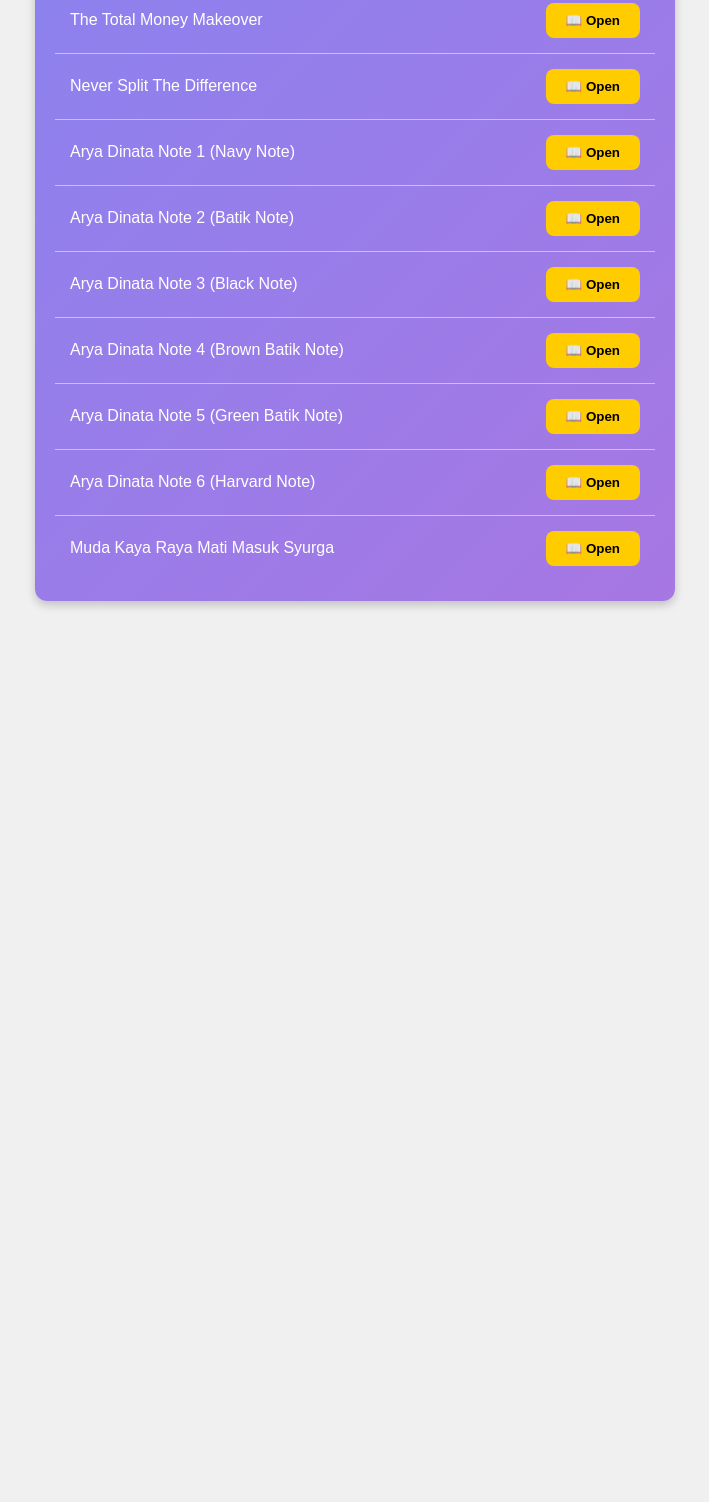
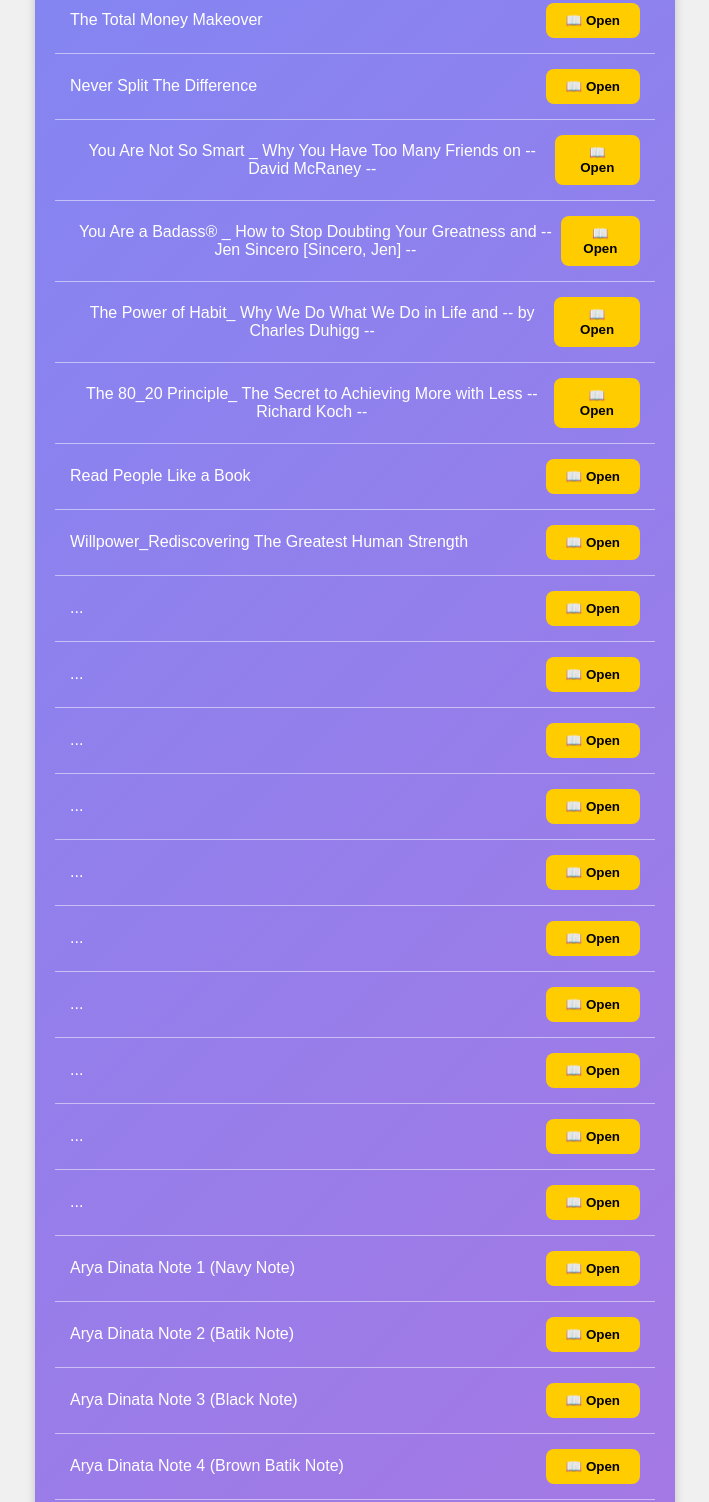
Before and after one commit to aryadinataSTKIP/Left_Brain, a plain HTML site: page index.html in a window 1280 px wide. Shown: the part 1514-3016 px from the top of the page, without its empty margins (285-994 px from the left). Before the commit the page ends 2143 px from the top, so only its background shows below. Drawn offline with Linux system fonts and the light colour scheme.

Commit message:
Update index.html

```diff
--- a/index.html
+++ b/index.html
@@ -144,6 +144,70 @@
             <button onclick="window.open('https://drive.google.com/file/d/1QHQqlnofBmDhYL9zursjD4AkoeF3A1jP/view?usp=sharing', '_blank')">📖 Open</button>
         </div>
         <div class="book">
+            <span>You Are Not So Smart _ Why You Have Too Many Friends on -- David McRaney --</span>
+            <button onclick="window.open('https://drive.google.com/file/d/1BDoRZe_PLXpr7LYLCoCCGZqJmNlryBlX/view?usp=sharing', '_blank')">📖 Open</button>
+        </div>
+        <div class="book">
+            <span>You Are a Badass® _ How to Stop Doubting Your Greatness and -- Jen Sincero [Sincero, Jen] --</span>
+            <button onclick="window.open('https://drive.google.com/file/d/1zBY2F-B5dfhyOpJFRsoFezaCpqHLLh2F/view?usp=sharing', '_blank')">📖 Open</button>
+        </div>
+        <div class="book">
+            <span>The Power of Habit_ Why We Do What We Do in Life and -- by Charles Duhigg --</span>
+            <button onclick="window.open('https://drive.google.com/file/d/1ThGeD9jHwz7no_3TMUoV7bkneBt0bSkv/view?usp=sharing', '_blank')">📖 Open</button>
+        </div>
+        <div class="book">
+            <span>The 80_20 Principle_ The Secret to Achieving More with Less -- Richard Koch --</span>
+            <button onclick="window.open('https://drive.google.com/file/d/1qx3yMG3WvYiFYcWkUiEQRo__CgDTi17i/view?usp=sharing', '_blank')">📖 Open</button>
+        </div>
+        <div class="book">
+            <span>Read People Like a Book</span>
+            <button onclick="window.open('https://drive.google.com/file/d/1JsZYfmJv1wRr3K3KwvySlf6KYOn2Ia4I/view?usp=sharing', '_blank')">📖 Open</button>
+        </div>
+        <div class="book">
+            <span>Willpower_Rediscovering The Greatest Human Strength</span>
+            <button onclick="window.open('https://drive.google.com/file/d/1ptM3nXNj9voSjHhY0iTJhDa332snM4WZ/view?usp=sharing', '_blank')">📖 Open</button>
+        </div>
+        <div class="book">
+            <span>...</span>
+            <button onclick="window.open('https://drive.google.com/file/d/1QHQqlnofBmDhYL9zursjD4AkoeF3A1jP/view?usp=sharing', '_blank')">📖 Open</button>
+        </div>
+        <div class="book">
+            <span>...</span>
+            <button onclick="window.open('https://drive.google.com/file/d/1QHQqlnofBmDhYL9zursjD4AkoeF3A1jP/view?usp=sharing', '_blank')">📖 Open</button>
+        </div>
+        <div class="book">
+            <span>...</span>
+            <button onclick="window.open('https://drive.google.com/file/d/1QHQqlnofBmDhYL9zursjD4AkoeF3A1jP/view?usp=sharing', '_blank')">📖 Open</button>
+        </div>
+        <div class="book">
+            <span>...</span>
+            <button onclick="window.open('https://drive.google.com/file/d/1QHQqlnofBmDhYL9zursjD4AkoeF3A1jP/view?usp=sharing', '_blank')">📖 Open</button>
+        </div>
+        <div class="book">
+            <span>...</span>
+            <button onclick="window.open('https://drive.google.com/file/d/1QHQqlnofBmDhYL9zursjD4AkoeF3A1jP/view?usp=sharing', '_blank')">📖 Open</button>
+        </div>
+        <div class="book">
+            <span>...</span>
+            <button onclick="window.open('https://drive.google.com/file/d/1QHQqlnofBmDhYL9zursjD4AkoeF3A1jP/view?usp=sharing', '_blank')">📖 Open</button>
+        </div>
+        <div class="book">
+            <span>...</span>
+            <button onclick="window.open('https://drive.google.com/file/d/1QHQqlnofBmDhYL9zursjD4AkoeF3A1jP/view?usp=sharing', '_blank')">📖 Open</button>
+        </div>
+        <div class="book">
+            <span>...</span>
+            <button onclick="window.open('https://drive.google.com/file/d/1QHQqlnofBmDhYL9zursjD4AkoeF3A1jP/view?usp=sharing', '_blank')">📖 Open</button>
+        </div>
+        <div class="book">
+            <span>...</span>
+            <button onclick="window.open('https://drive.google.com/file/d/1QHQqlnofBmDhYL9zursjD4AkoeF3A1jP/view?usp=sharing', '_blank')">📖 Open</button>
+        </div>
+        <div class="book">
+            <span>...</span>
+            <button onclick="window.open('https://drive.google.com/file/d/1QHQqlnofBmDhYL9zursjD4AkoeF3A1jP/view?usp=sharing', '_blank')">📖 Open</button>
+        </div>
+        <div class="book">
             <span>Arya Dinata Note 1 (Navy Note)</span>
             <button onclick="window.open('https://drive.google.com/file/d/1URUlEpdhheQSmefganYvX_JuAho6t1JJ/view?usp=sharing', '_blank')">📖 Open</button>
         </div>
```
